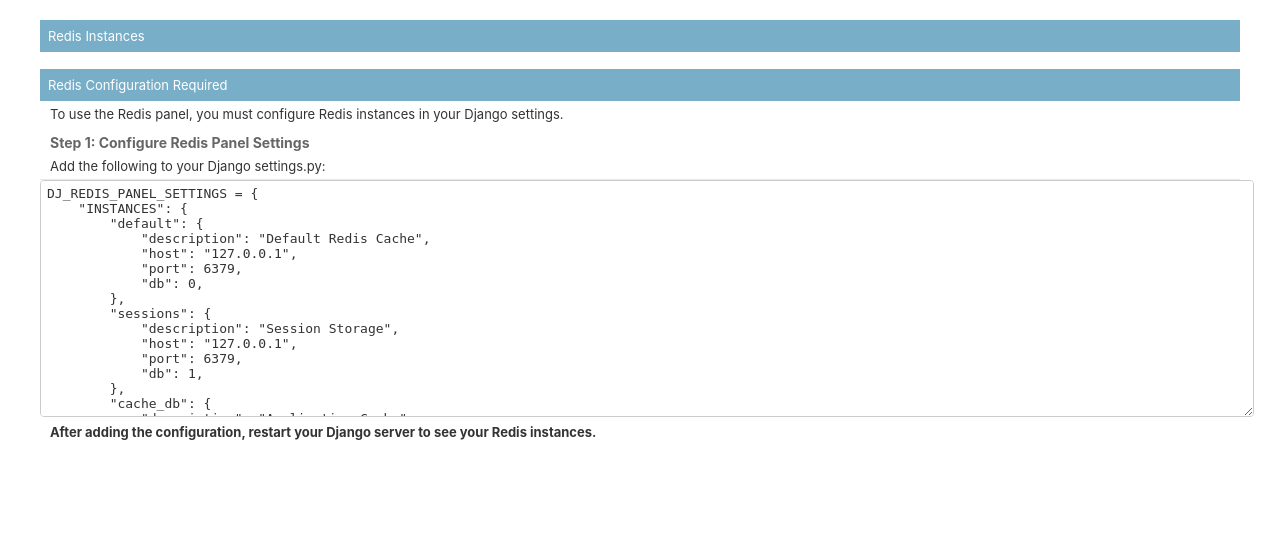
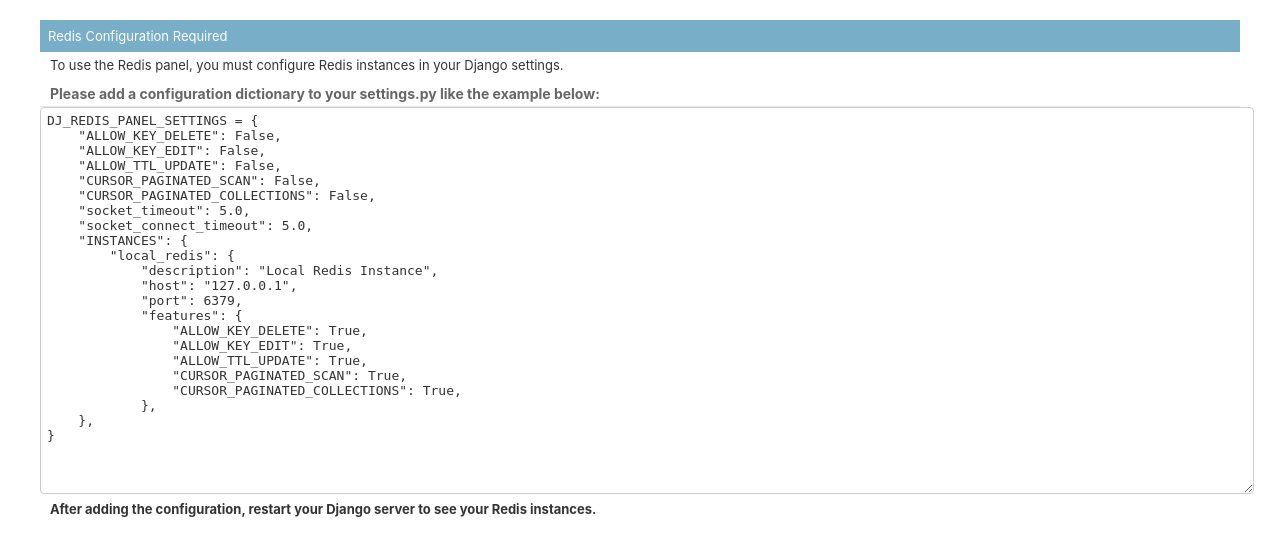
Before and after one commit to yassi/dj-redis-panel, a Django app: template dj_redis_panel/templates/admin/dj_redis_panel/index.html in a window 1280 px wide. Shown: the part 86-642 px from the top of the page. Run offline with Django 4.2, Linux system fonts and the light colour scheme; the template is opened without the code that fills it, so the values that code supplies are empty.

Commit message:
update the example settings message

```diff
--- a/dj_redis_panel/templates/admin/dj_redis_panel/index.html
+++ b/dj_redis_panel/templates/admin/dj_redis_panel/index.html
@@ -3,9 +3,9 @@
 
 {% block content %}
 <div class="module">
+    {% if redis_instances %}
     <h2>{% trans 'Redis Instances' %}</h2>
     <br>
-    {% if redis_instances %}
     <div class="results">
         <table id="result_list">
             <thead>
@@ -94,35 +94,33 @@
             </div>
 
             <div class="form-row">
-                <h3>{% trans 'Step 1: Configure Redis Panel Settings' %}</h3>
-                <div class="help-text">
-                    <p>{% trans 'Add the following to your Django settings.py:' %}</p>
-                </div>
+                <h3>{% trans 'Please add a configuration dictionary to your settings.py like the example below:' %}</h3>
                 <fieldset class="collapse">
                     <div class="form-row">
-                        <textarea readonly rows="15" class="vLargeTextField" style="font-family: monospace; width: 100%;">DJ_REDIS_PANEL_SETTINGS = {
+                        <textarea readonly rows="25" class="vLargeTextField" style="font-family: monospace; width: 100%;">
+DJ_REDIS_PANEL_SETTINGS = {
+    "ALLOW_KEY_DELETE": False,
+    "ALLOW_KEY_EDIT": False,
+    "ALLOW_TTL_UPDATE": False,
+    "CURSOR_PAGINATED_SCAN": False,
+    "CURSOR_PAGINATED_COLLECTIONS": False,
+    "socket_timeout": 5.0,
+    "socket_connect_timeout": 5.0,
     "INSTANCES": {
-        "default": {
-            "description": "Default Redis Cache",
+        "local_redis": {
+            "description": "Local Redis Instance",
             "host": "127.0.0.1",
             "port": 6379,
-            "db": 0,
-        },
-        "sessions": {
-            "description": "Session Storage",
-            "host": "127.0.0.1",
-            "port": 6379,
-            "db": 1,
-        },
-        "cache_db": {
-            "description": "Application Cache",
-            "host": "127.0.0.1",
-            "port": 6379,
-            "db": 2,
-        },
-        # Add more instances as needed...
-    }
-}</textarea>
+            "features": {
+                "ALLOW_KEY_DELETE": True,
+                "ALLOW_KEY_EDIT": True,
+                "ALLOW_TTL_UPDATE": True,
+                "CURSOR_PAGINATED_SCAN": True,
+                "CURSOR_PAGINATED_COLLECTIONS": True,
+            },
+    },
+}
+</textarea>
                     </div>
                 </fieldset>
             </div>
```
